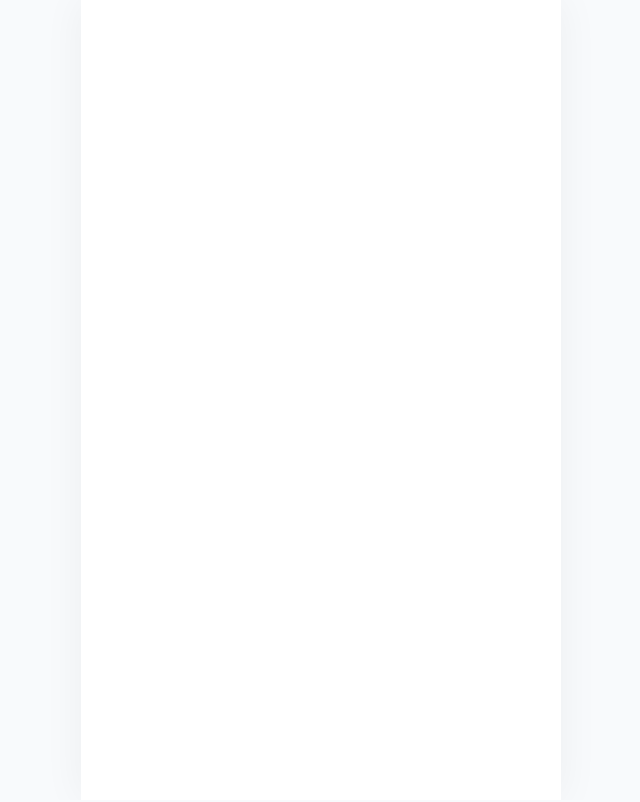
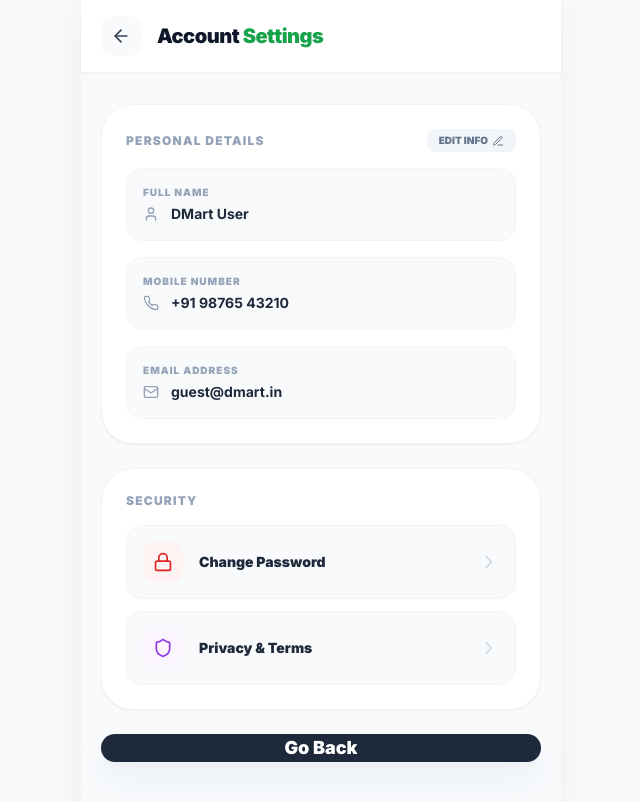
Before and after one commit to MANIMARAN-S67/DmartApp, a React (Vite) app in the folder frontend/: page /settings in a window 1280 px wide. Before the commit this address had no page. Shown: the top 802 px of the page, without its empty margins (319-959 px from the left). Built offline with nearby package versions, Linux system fonts and the light colour scheme.

Commit message:
Implement Settings page with edit functionality and link from Profile page

```diff
--- a/frontend/src/App.jsx
+++ b/frontend/src/App.jsx
@@ -9,6 +9,7 @@
 import Cart from './pages/Cart';
 import Payment from './pages/Payment';
 import Account from './pages/Account';
+import Settings from './pages/Settings';
 import Offers from './pages/Offers';
 import Orders from './pages/Orders';
 import Address from './pages/Address';
@@ -33,6 +34,7 @@
           <Route path="/cart" element={<Cart />} />
           <Route path="/payment" element={<Payment />} />
           <Route path="/account" element={<Account />} />
+          <Route path="/settings" element={<Settings />} />
           <Route path="/offers" element={<Offers />} />
           <Route path="/orders" element={<Orders />} />
           <Route path="/address" element={<Address />} />
--- a/frontend/src/pages/Account.jsx
+++ b/frontend/src/pages/Account.jsx
@@ -47,7 +47,10 @@
                     </button>
                     <h1 className="text-xl font-black text-slate-900 tracking-tight">Profile <span className="text-green-600">Sync</span></h1>
                 </div>
-                <button className="w-10 h-10 bg-slate-50 border border-slate-100 flex items-center justify-center rounded-xl text-slate-500">
+                <button
+                    onClick={() => navigate('/settings')}
+                    className="w-10 h-10 bg-slate-50 border border-slate-100 flex items-center justify-center rounded-xl text-slate-500 active:scale-90 transition-all"
+                >
                     <Settings className="w-5 h-5" />
                 </button>
             </header>
--- /dev/null
+++ b/frontend/src/pages/Settings.jsx
@@ -0,0 +1,148 @@
+import React, { useState } from 'react';
+import { useNavigate } from 'react-router-dom';
+import { ArrowLeft, User, Mail, Phone, Lock, Bell, Globe, ChevronRight, Shield, Save, Edit3, CheckCircle2 } from 'lucide-react';
+
+const Settings = () => {
+    const navigate = useNavigate();
+
+    const [name, setName] = useState(localStorage.getItem('userName') || 'DMart User');
+    const [email, setEmail] = useState(localStorage.getItem('userEmail') || 'guest@dmart.in');
+    const [phone, setPhone] = useState(localStorage.getItem('userPhone') || '+91 98765 43210');
+    const [isEditing, setIsEditing] = useState(false);
+    const [saveStatus, setSaveStatus] = useState('');
+
+    const handleSave = () => {
+        localStorage.setItem('userName', name);
+        localStorage.setItem('userEmail', email);
+        localStorage.setItem('userPhone', phone);
+        setSaveStatus('success');
+        setIsEditing(false);
+        setTimeout(() => setSaveStatus(''), 2000);
+    };
+
+    return (
+        <div className="min-h-screen bg-slate-50 pb-20 animate-fadeIn relative">
+            <header className="fixed top-0 left-0 right-0 z-50 bg-white px-5 py-4 border-b border-slate-100 flex items-center justify-between max-w-[480px] mx-auto shadow-sm">
+                <div className="flex items-center gap-4">
+                    <button onClick={() => navigate(-1)} className="w-10 h-10 bg-slate-50 border border-slate-100 flex items-center justify-center rounded-xl text-slate-700 active:scale-90 transition-all">
+                        <ArrowLeft className="w-5 h-5" />
+                    </button>
+                    <h1 className="text-xl font-black text-slate-900 tracking-tight">Account <span className="text-green-600">Settings</span></h1>
+                </div>
+                {saveStatus === 'success' && (
+                    <div className="flex items-center gap-1 text-green-600 font-black text-xs animate-bounce">
+                        Saved <CheckCircle2 className="w-3 h-3" />
+                    </div>
+                )}
+            </header>
+
+            <div className="px-5 pt-24 animate-slideUp">
+
+                {/* Personal Details Section */}
+                <div className="bg-white rounded-[32px] p-6 border border-slate-100 shadow-sm mb-6 mt-2 relative overflow-hidden group">
+                    <div className="flex items-center justify-between mb-4">
+                        <h4 className="text-xs font-black text-slate-400 uppercase tracking-widest">Personal Details</h4>
+                        <button
+                            onClick={() => setIsEditing(!isEditing)}
+                            className={`flex items-center gap-1 text-[10px] font-black uppercase px-3 py-1 rounded-lg transition-all ${isEditing ? 'bg-orange-100 text-orange-600' : 'bg-slate-100 text-slate-500'}`}
+                        >
+                            {isEditing ? 'Cancel' : 'Edit Info'} <Edit3 className="w-3 h-3" />
+                        </button>
+                    </div>
+
+                    <div className="space-y-4">
+                        <div className={`p-4 rounded-2xl border transition-all ${isEditing ? 'border-green-400 bg-green-50/30' : 'border-slate-100 bg-slate-50'}`}>
+                            <p className="text-[10px] uppercase font-black tracking-widest text-slate-400 mb-1">Full Name</p>
+                            <div className="flex items-center gap-3">
+                                <User className={`w-4 h-4 ${isEditing ? 'text-green-600' : 'text-slate-400'}`} />
+                                {isEditing ? (
+                                    <input
+                                        type="text"
+                                        value={name}
+                                        onChange={(e) => setName(e.target.value)}
+                                        className="bg-transparent text-sm font-bold text-slate-800 outline-none w-full"
+                                    />
+                                ) : (
+                                    <span className="text-sm font-bold text-slate-800">{name}</span>
+                                )}
+                            </div>
+                        </div>
+
+                        <div className={`p-4 rounded-2xl border transition-all ${isEditing ? 'border-green-400 bg-green-50/30' : 'border-slate-100 bg-slate-50'}`}>
+                            <p className="text-[10px] uppercase font-black tracking-widest text-slate-400 mb-1">Mobile Number</p>
+                            <div className="flex items-center gap-3">
+                                <Phone className={`w-4 h-4 ${isEditing ? 'text-green-600' : 'text-slate-400'}`} />
+                                {isEditing ? (
+                                    <input
+                                        type="tel"
+                                        value={phone}
+                                        onChange={(e) => setPhone(e.target.value)}
+                                        className="bg-transparent text-sm font-bold text-slate-800 outline-none w-full"
+                                    />
+                                ) : (
+                                    <span className="text-sm font-bold text-slate-800">{phone}</span>
+                                )}
+                            </div>
+                        </div>
+
+                        <div className={`p-4 rounded-2xl border transition-all ${isEditing ? 'border-green-400 bg-green-50/30' : 'border-slate-100 bg-slate-50'}`}>
+                            <p className="text-[10px] uppercase font-black tracking-widest text-slate-400 mb-1">Email Address</p>
+                            <div className="flex items-center gap-3">
+                                <Mail className={`w-4 h-4 ${isEditing ? 'text-green-600' : 'text-slate-400'}`} />
+                                {isEditing ? (
+                                    <input
+                                        type="email"
+                                        value={email}
+                                        onChange={(e) => setEmail(e.target.value)}
+                                        className="bg-transparent text-sm font-bold text-slate-800 outline-none w-full"
+                                    />
+                                ) : (
+                                    <span className="text-sm font-bold text-slate-800 truncate">{email}</span>
+                                )}
+                            </div>
+                        </div>
+                    </div>
+                </div>
+
+                {/* Security Section */}
+                <div className="bg-white rounded-[32px] p-6 border border-slate-100 shadow-sm mb-6">
+                    <h4 className="text-xs font-black text-slate-400 uppercase tracking-widest mb-4">Security</h4>
+                    <div className="space-y-3">
+                        <div className="flex items-center justify-between p-4 bg-slate-50 rounded-2xl border border-slate-100 cursor-pointer active:scale-95 transition-all">
+                            <div className="flex items-center gap-4">
+                                <div className="w-10 h-10 rounded-xl bg-red-50 text-red-600 flex items-center justify-center">
+                                    <Lock className="w-5 h-5" />
+                                </div>
+                                <span className="text-sm font-black text-slate-800">Change Password</span>
+                            </div>
+                            <ChevronRight className="w-5 h-5 text-slate-300" />
+                        </div>
+
+                        <div className="flex items-center justify-between p-4 bg-slate-50 rounded-2xl border border-slate-100 cursor-pointer active:scale-95 transition-all">
+                            <div className="flex items-center gap-4">
+                                <div className="w-10 h-10 rounded-xl bg-purple-50 text-purple-600 flex items-center justify-center">
+                                    <Shield className="w-5 h-5" />
+                                </div>
+                                <span className="text-sm font-black text-slate-800">Privacy & Terms</span>
+                            </div>
+                            <ChevronRight className="w-5 h-5 text-slate-300" />
+                        </div>
+                    </div>
+                </div>
+
+                <button
+                    onClick={isEditing ? handleSave : () => navigate(-1)}
+                    className={`w-full ${isEditing ? 'bg-green-600 shadow-green-200/50' : 'bg-slate-800 shadow-slate-200/50'} text-white rounded-[24px] py-4.5 font-black text-lg shadow-xl flex items-center justify-center gap-3 active:scale-95 transition-all mb-10`}
+                >
+                    {isEditing ? (
+                        <>Save Changes <Save className="w-5 h-5" /></>
+                    ) : (
+                        <>Go Back</>
+                    )}
+                </button>
+            </div>
+        </div>
+    );
+};
+
+export default Settings;
```
